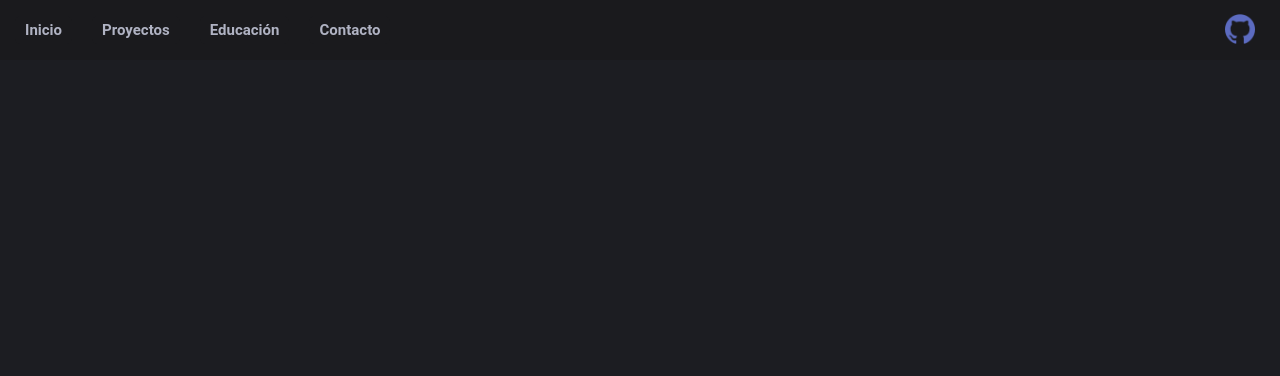
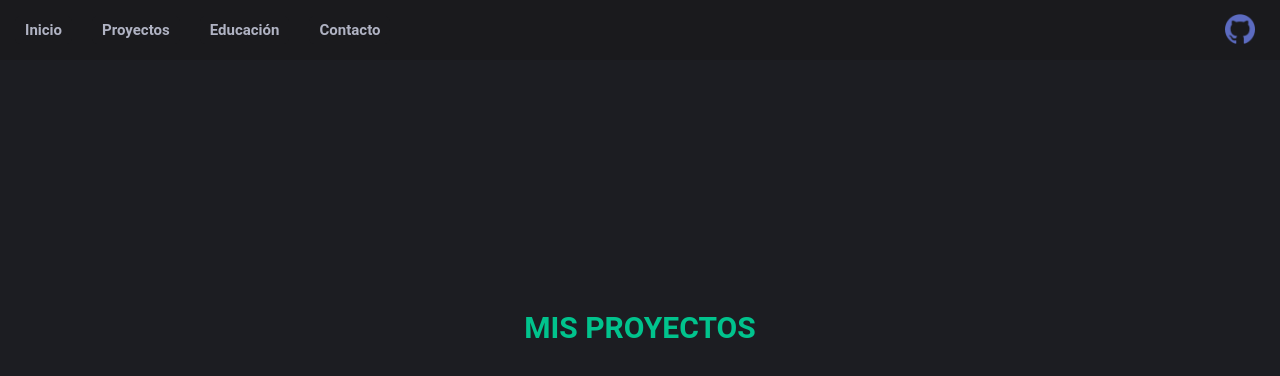
Before and after one commit to wilfredo1234/Portafolio-Desarrollador-Web, a plain HTML site: page proyectos.html in a window 1280 px wide. Drawn offline with Linux system fonts and the light colour scheme.

Commit message:
Se agrego el titulo en la seccion de proyectos

```diff
--- a/css/proyectos.css
+++ b/css/proyectos.css
@@ -142,3 +142,21 @@ body {
         border-radius: 0;
     }
 }
+
+
+/* Seccion titulo */
+
+.contenedorSeccionTitulo {
+    width: 100%;
+    height: 50rem;
+
+}
+.contenedorSeccionTitulo__titulo {
+    text-align: center;
+    margin-top: 25rem;
+    font-size: 3rem;
+    font-family: var(--fuente-principal);
+    text-transform: uppercase;
+    color: var(--color-titulos);
+
+}
--- a/proyectos.html
+++ b/proyectos.html
@@ -18,14 +18,12 @@
                 <img src="img/menu.png" alt="Menú">
             </div>
 
-
             <div class="containerNavegation__links" id="nav-links">
                 <a class="containerNavegation__nav-enlace" href="index.html">Inicio</a>
                 <a class="containerNavegation__nav-enlace" href="proyectos.html">Proyectos</a>
                 <a class="containerNavegation__nav-enlace" href="#">Educación</a>
                 <a class="containerNavegation__nav-enlace" href="#">Contacto</a>
             </div>
-
 
             <div class="containerNavegation__containerLogo">
                 <a target="_blank" href="https://github.com/wilfredo1234?tab=repositories">
@@ -35,6 +33,11 @@
         </nav>
     </header>
 
+
+    <header class="contenedorSeccionTitulo">
+        <h1 class="contenedorSeccionTitulo__titulo">mis proyectos</h1>
+    </header>
+
 </body>
 
 <script src="JavaScript/proyectos.js"></script>
```
